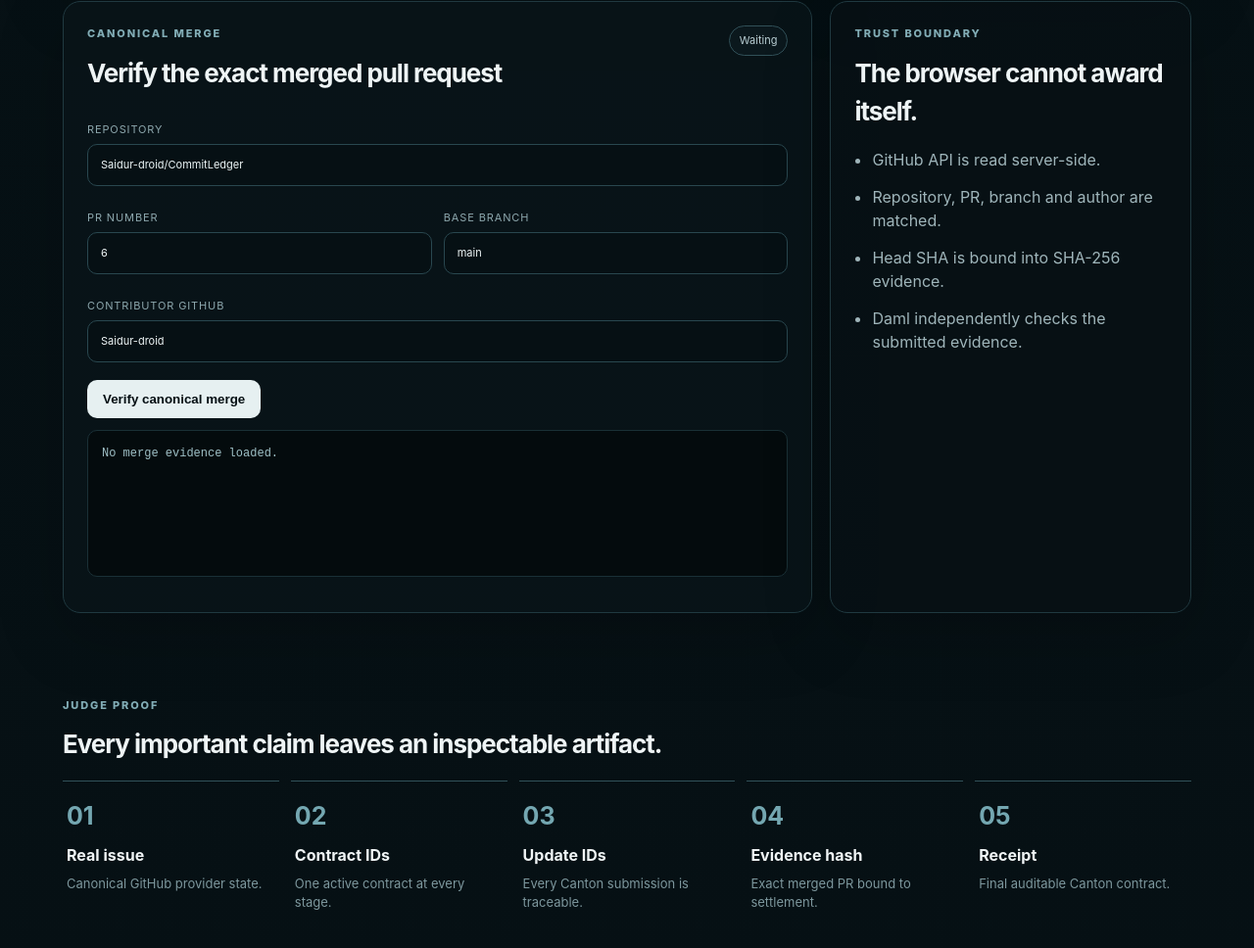
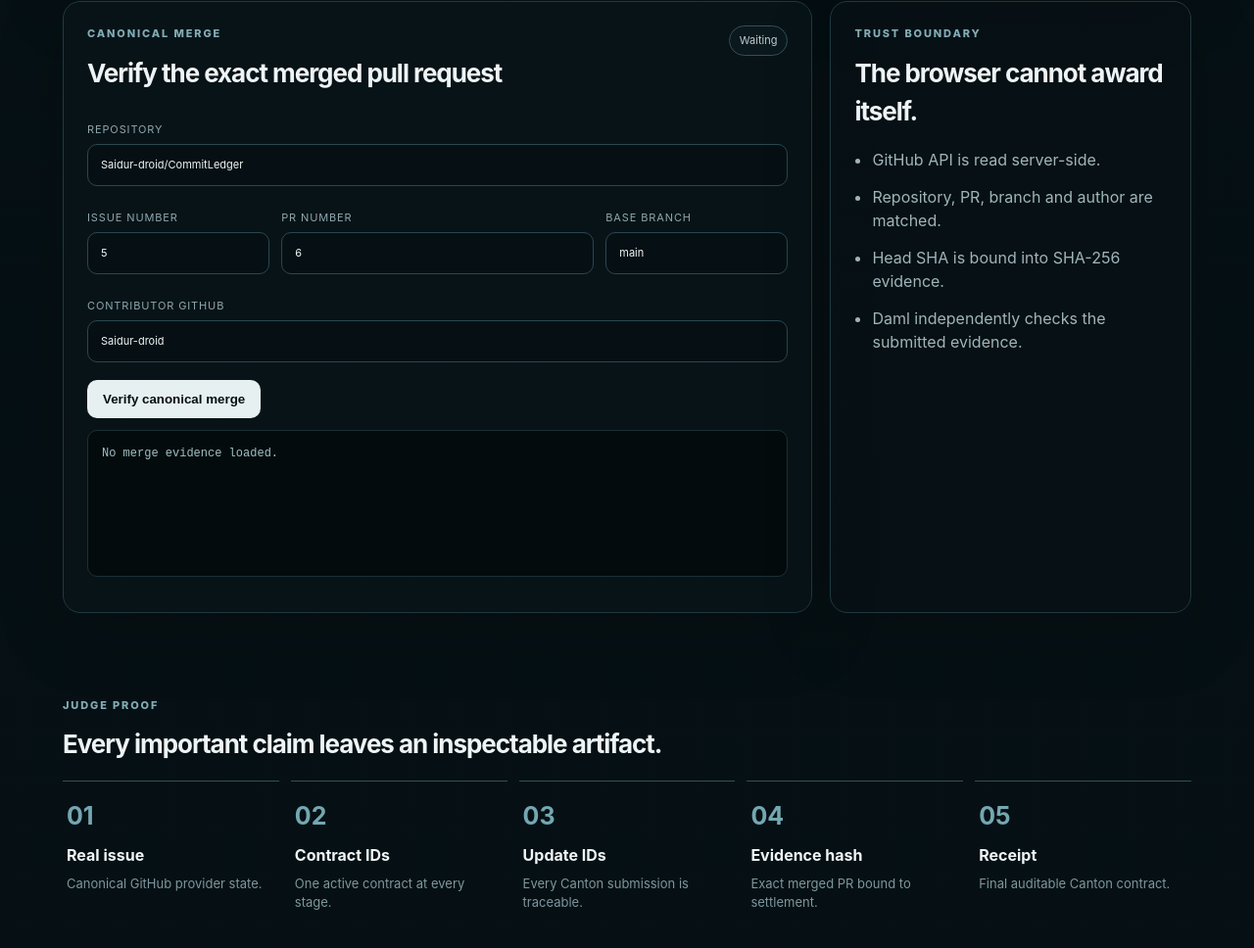
Before and after one commit to Saidur-droid/CommitLedger, a website: page web/index.html in a window 1280 px wide. Shown: the part 1544-2512 px from the top of the page at 98% size. Drawn offline with Linux system fonts and the light colour scheme; no server answers.

Commit message:
ui: require issue number for PR evidence

```diff
--- a/web/index.html
+++ b/web/index.html
@@ -94,7 +94,8 @@
         </div>
         <form id="verify-form">
           <label>Repository<input name="repository" value="Saidur-droid/CommitLedger" required></label>
-          <div class="row">
+          <div class="row three">
+            <label>Issue number<input name="issueNumber" type="number" min="1" value="5" required></label>
             <label>PR number<input name="prNumber" type="number" min="1" value="6" required></label>
             <label>Base branch<input name="baseBranch" value="main"></label>
           </div>
```
